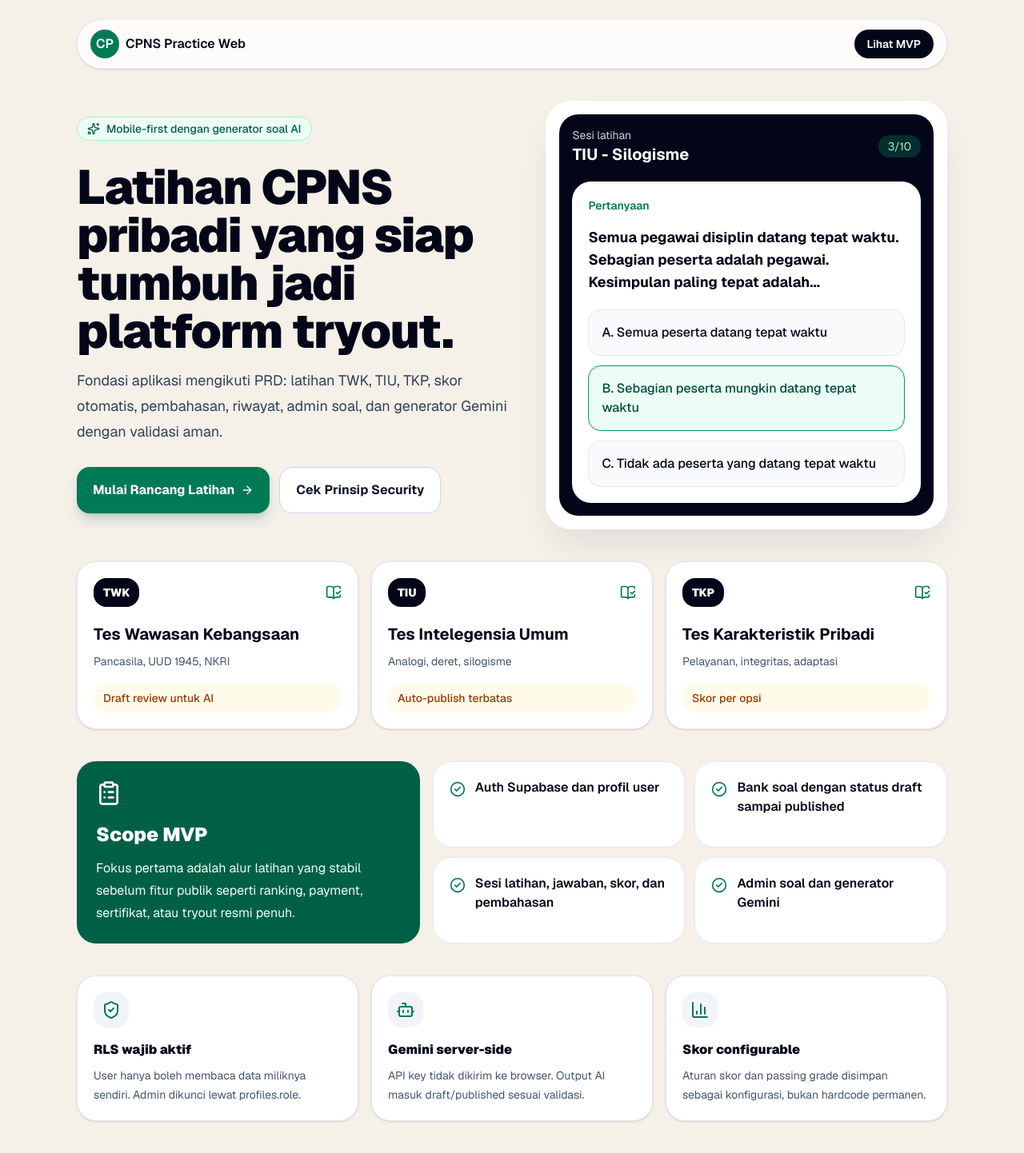
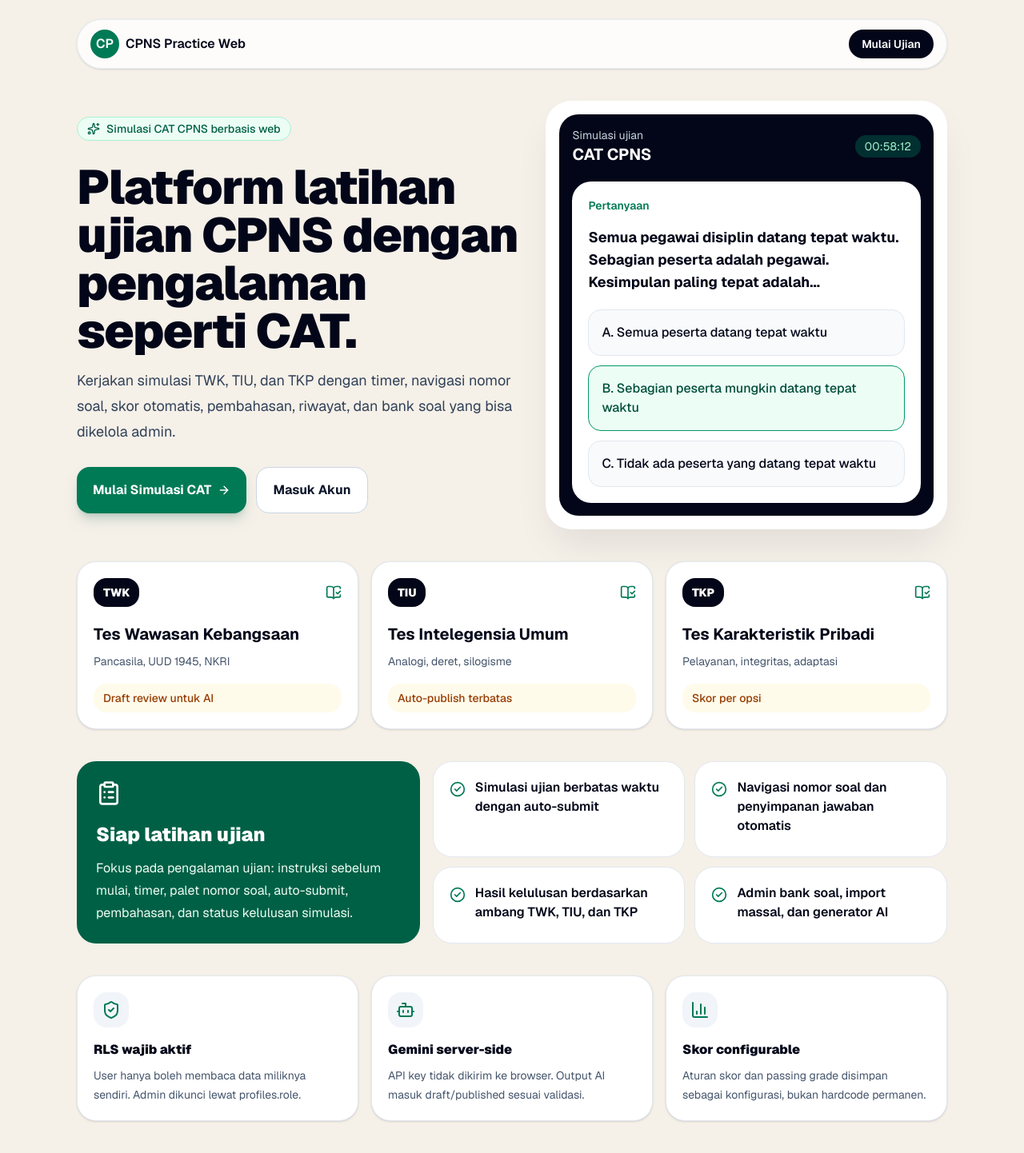
Before and after one commit to titaniajasmine11-source/latihancpns, a Next.js app: page / in a window 1280 px wide. Shown: the top 1442 px of the page at 80% size. Built offline with nearby package versions, Linux system fonts and the light colour scheme.

Commit message:
Position app as CAT exam practice platform

```diff
--- a/src/app/dashboard/page.tsx
+++ b/src/app/dashboard/page.tsx
@@ -51,17 +51,20 @@ export default async function DashboardPage() {
         </header>
 
         <section className="rounded-[2rem] bg-slate-950 p-6 text-white shadow-xl shadow-slate-900/10">
-          <p className="text-sm font-semibold text-emerald-200">Latihan berikutnya</p>
+          <p className="text-sm font-semibold text-emerald-200">Ujian berikutnya</p>
           <h2 className="mt-3 max-w-2xl text-3xl font-black tracking-tight sm:text-4xl">
-            Pilih kategori dan mulai sesi 10 soal pertama Anda.
+            Mulai simulasi CAT CPNS atau latihan per topik.
           </h2>
           <p className="mt-4 max-w-2xl leading-7 text-slate-300">
-            Tahap berikutnya akan menghubungkan dashboard ini ke kategori, topik, bank soal,
-            sesi latihan, dan hasil skor otomatis.
+            Simulasi ujian memakai timer, palet nomor soal, auto-submit, skor otomatis,
+            pembahasan, dan status kelulusan berdasarkan ambang TWK, TIU, dan TKP.
           </p>
           <div className="mt-6 flex flex-col gap-3 sm:flex-row">
+            <Link href="/ujian" className="inline-flex justify-center rounded-2xl bg-emerald-500 px-5 py-4 font-black text-slate-950">
+              Mulai Simulasi CAT
+            </Link>
             <Link href="/latihan" className="inline-flex justify-center rounded-2xl bg-emerald-500 px-5 py-4 font-black text-slate-950">
-              Mulai Latihan
+              Latihan Topik
             </Link>
             <Link href="/riwayat" className="inline-flex justify-center rounded-2xl border border-white/20 px-5 py-4 font-black text-white hover:bg-white/10">
               Lihat Riwayat
--- a/src/app/page.tsx
+++ b/src/app/page.tsx
@@ -16,10 +16,10 @@ const categories = [
 ];
 
 const roadmap = [
-  "Auth Supabase dan profil user",
-  "Bank soal dengan status draft sampai published",
-  "Sesi latihan, jawaban, skor, dan pembahasan",
-  "Admin soal dan generator Gemini",
+  "Simulasi ujian berbatas waktu dengan auto-submit",
+  "Navigasi nomor soal dan penyimpanan jawaban otomatis",
+  "Hasil kelulusan berdasarkan ambang TWK, TIU, dan TKP",
+  "Admin bank soal, import massal, dan generator AI",
 ];
 
 export default function Home() {
@@ -34,39 +34,39 @@ export default function Home() {
             CPNS Practice Web
           </div>
           <a
-            href="#mvp"
+            href="/ujian"
             className="hidden rounded-full bg-slate-950 px-4 py-2 text-sm font-semibold text-white sm:inline-flex"
           >
-            Lihat MVP
+            Mulai Ujian
           </a>
         </nav>
 
         <div className="grid gap-8 lg:grid-cols-[1.05fr_0.95fr] lg:items-center">
           <div className="space-y-7">
             <div className="inline-flex items-center gap-2 rounded-full border border-emerald-200 bg-emerald-50 px-3 py-1 text-sm font-medium text-emerald-800">
-              <Sparkles className="size-4" /> Mobile-first dengan generator soal AI
+              <Sparkles className="size-4" /> Simulasi CAT CPNS berbasis web
             </div>
             <div className="space-y-4">
               <h1 className="max-w-3xl text-4xl font-black tracking-tight sm:text-6xl">
-                Latihan CPNS pribadi yang siap tumbuh jadi platform tryout.
+                Platform latihan ujian CPNS dengan pengalaman seperti CAT.
               </h1>
               <p className="max-w-2xl text-lg leading-8 text-slate-700">
-                Fondasi aplikasi mengikuti PRD: latihan TWK, TIU, TKP, skor otomatis,
-                pembahasan, riwayat, admin soal, dan generator Gemini dengan validasi aman.
+                Kerjakan simulasi TWK, TIU, dan TKP dengan timer, navigasi nomor soal,
+                skor otomatis, pembahasan, riwayat, dan bank soal yang bisa dikelola admin.
               </p>
             </div>
             <div className="flex flex-col gap-3 sm:flex-row">
               <a
-                href="#kategori"
+                href="/ujian"
                 className="inline-flex items-center justify-center gap-2 rounded-2xl bg-emerald-700 px-5 py-4 font-bold text-white shadow-lg shadow-emerald-900/20 transition hover:bg-emerald-800"
               >
-                Mulai Rancang Latihan <ArrowRight className="size-4" />
+                Mulai Simulasi CAT <ArrowRight className="size-4" />
               </a>
               <a
-                href="#security"
+                href="/login"
                 className="inline-flex items-center justify-center rounded-2xl border border-slate-300 bg-white px-5 py-4 font-bold text-slate-900 transition hover:border-slate-500"
               >
-                Cek Prinsip Security
+                Masuk Akun
               </a>
             </div>
           </div>
@@ -75,10 +75,10 @@ export default function Home() {
             <div className="rounded-[1.5rem] bg-slate-950 p-4 text-white">
               <div className="mb-5 flex items-center justify-between">
                 <div>
-                  <p className="text-sm text-slate-300">Sesi latihan</p>
-                  <h2 className="text-xl font-bold">TIU - Silogisme</h2>
+                  <p className="text-sm text-slate-300">Simulasi ujian</p>
+                  <h2 className="text-xl font-bold">CAT CPNS</h2>
                 </div>
-                <span className="rounded-full bg-emerald-400/20 px-3 py-1 text-sm text-emerald-200">3/10</span>
+                <span className="rounded-full bg-emerald-400/20 px-3 py-1 text-sm text-emerald-200">00:58:12</span>
               </div>
               <div className="rounded-3xl bg-white p-5 text-slate-950">
                 <p className="mb-4 text-sm font-semibold text-emerald-700">Pertanyaan</p>
@@ -119,13 +119,13 @@ export default function Home() {
           ))}
         </section>
 
-        <section id="mvp" className="grid gap-4 lg:grid-cols-[0.8fr_1.2fr]">
+        <section id="fitur" className="grid gap-4 lg:grid-cols-[0.8fr_1.2fr]">
           <div className="rounded-3xl bg-emerald-800 p-6 text-white">
             <ClipboardList className="mb-5 size-8" />
-            <h2 className="text-2xl font-black">Scope MVP</h2>
+            <h2 className="text-2xl font-black">Siap latihan ujian</h2>
             <p className="mt-3 leading-7 text-emerald-50">
-              Fokus pertama adalah alur latihan yang stabil sebelum fitur publik seperti ranking,
-              payment, sertifikat, atau tryout resmi penuh.
+              Fokus pada pengalaman ujian: instruksi sebelum mulai, timer, palet nomor soal,
+              auto-submit, pembahasan, dan status kelulusan simulasi.
             </p>
           </div>
           <div className="grid gap-3 sm:grid-cols-2">
```
